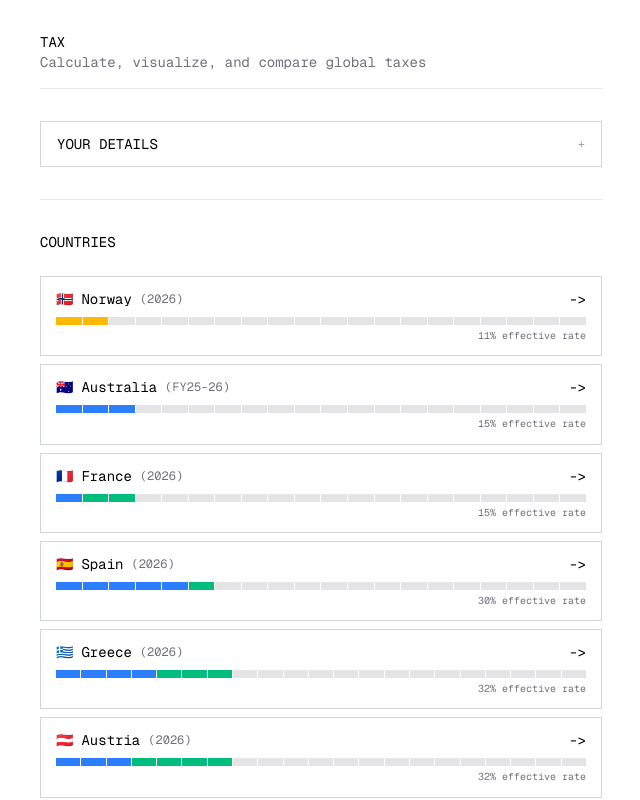
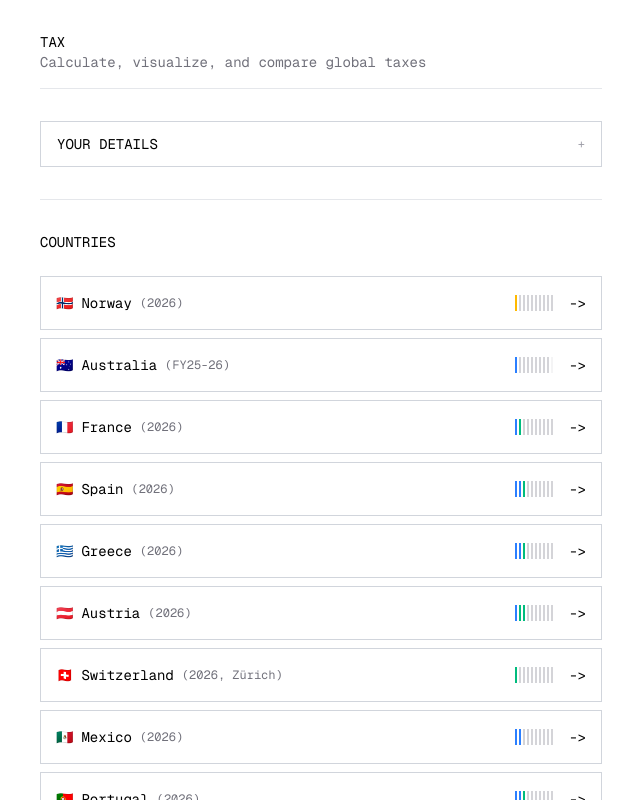
Before and after one commit to oscardobsonbrown/Tax, a Next.js app: page / in a window 1280 px wide. Shown: the top 800 px of the page, without its empty margins (319-959 px from the left). Built offline with nearby package versions, Linux system fonts and the light colour scheme.

Commit message:
Update mini graph: 10 bars, 2px width, 2px gap, inline with arrow
- Reduce from 20 to 10 bars for cleaner look
- Each bar is 2px wide with 2px gap
- Position graph inline with the -> arrow on same line
- Remove effective rate text label
- Simplify layout to single row per country card

```diff
--- a/src/app/page.tsx
+++ b/src/app/page.tsx
@@ -65,8 +65,7 @@ function HomeContent() {
         href={getCountryUrl(countryCode)}
         className="no-underline"
       >
-        <div className="flex flex-col border border-gray-300 px-[15px] py-3 transition-colors hover:border-gray-600">
-          <div className="flex items-center justify-between mb-2">
+        <div className="flex items-center justify-between border border-gray-300 px-[15px] py-4 transition-colors hover:border-gray-600">
           <div className="flex items-center gap-2">
             <div className="text-black">
               {countryCode === "no" && "🇳🇴"}
@@ -84,9 +83,10 @@ function HomeContent() {
             <div className="text-black">{countryName}</div>
             <div className="text-zinc-500 text-xs">({year})</div>
           </div>
+          <div className="flex items-center gap-4">
+            <MiniTaxGraph countryCode={countryCode} currency={currency} />
             <div className="text-black">{'->'}</div>
           </div>
-          <MiniTaxGraph countryCode={countryCode} currency={currency} />
         </div>
       </Link>
     );
--- a/src/components/tax/MiniTaxGraph.tsx
+++ b/src/components/tax/MiniTaxGraph.tsx
@@ -31,8 +31,8 @@ export default function MiniTaxGraph({
   // Calculate taxes
   const result = taxData.calculate(convertedSalary);
 
-  // Simple visualization: 20 bars representing income distribution
-  const totalBars = 20;
+  // 10 bars, each 2px wide with 2px gap
+  const totalBars = 10;
 
   const getBarCount = (amount: number) => {
     if (result.grossSalary <= 0) return 0;
@@ -56,28 +56,21 @@ export default function MiniTaxGraph({
   });
 
   for (let i = 0; i < netPayBarCount; i++) {
-    bars.push({ color: "bg-zinc-200" });
+    bars.push({ color: "bg-zinc-300" });
   }
 
   for (let i = 0; i < remainingBars; i++) {
     bars.push({ color: "bg-zinc-100" });
   }
 
-  const effectiveRate = result.effectiveTaxRate.toFixed(0);
-
   return (
-    <div className="flex flex-col gap-1">
-      <div className="flex gap-[1px] h-2">
-        {bars.map((bar, idx) => (
-          <div
-            key={`mini-bar-${countryCode}-${idx}`}
-            className={`flex-1 ${bar.color}`}
-          />
-        ))}
-      </div>
-      <div className="text-[10px] text-zinc-500 text-right">
-        {effectiveRate}% effective rate
-      </div>
+    <div className="flex items-center gap-[2px]">
+      {bars.map((bar, idx) => (
+        <div
+          key={`mini-bar-${countryCode}-${idx}`}
+          className={`w-[2px] h-4 ${bar.color}`}
+        />
+      ))}
     </div>
   );
 }
```
Lines whose indentation alone changed are shown as unchanged.
